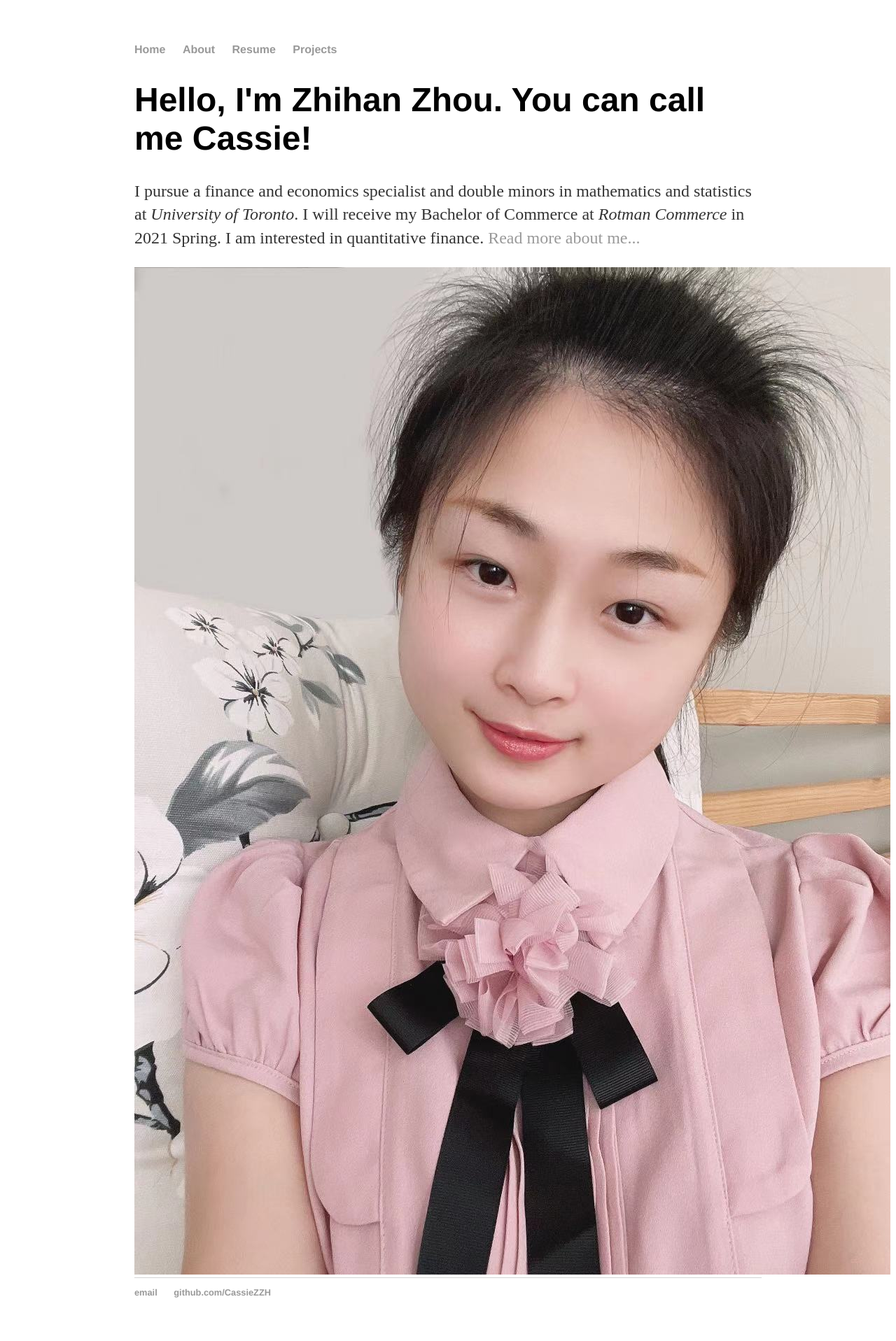
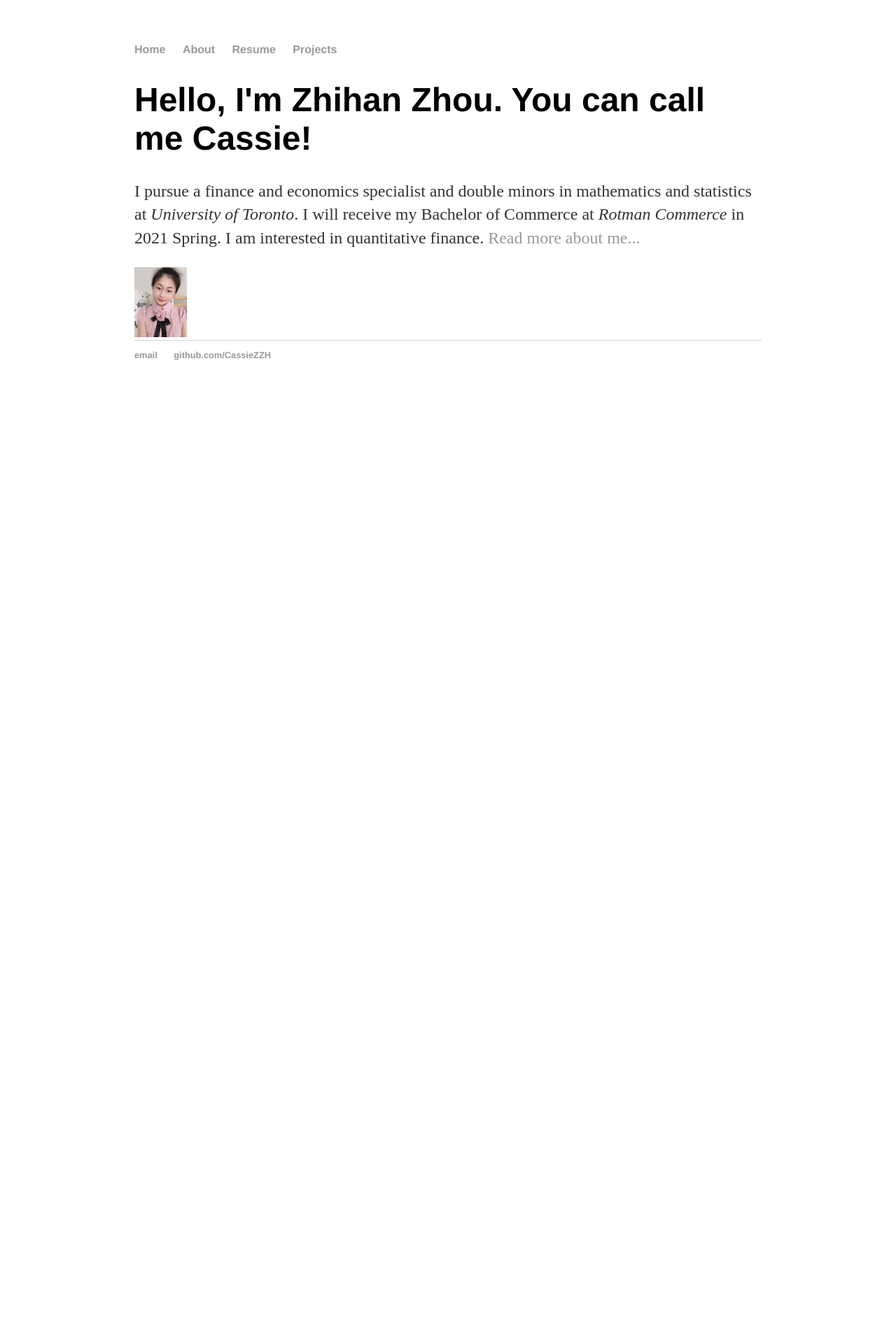
Before and after one commit to CassieZZH/CassieZZH.github.io, a Jekyll site: the page built from index.html, in a window 1280 px wide. Shown: the whole page at 70% size. Built offline with Jekyll 4.4.1, drawn with Linux system fonts in a browser that asks for light colours; after the commit the page ends 900 px from its top, so only the background shows below that.

Commit message:
Update index.html

```diff
--- a/index.html
+++ b/index.html
@@ -7,5 +7,7 @@ title: Zhihan (Cassie) Zhou
 	<p>I pursue a finance and economics specialist and double minors in mathematics and statistics at <em>University of Toronto</em>. I will receive my Bachelor of Commerce at <em>Rotman Commerce</em> in 2021 Spring. I am interested in quantitative finance. <a href="/about">Read more about me...</a></p>
 </div><!-- /.blurb -->
 <div class="profile-photo">
-	<img src="/images/myimage.jpg" />
+	<img src="/images/myimage.jpg"
+	     width="75"
+	     height="100"/>
 </div>
```
